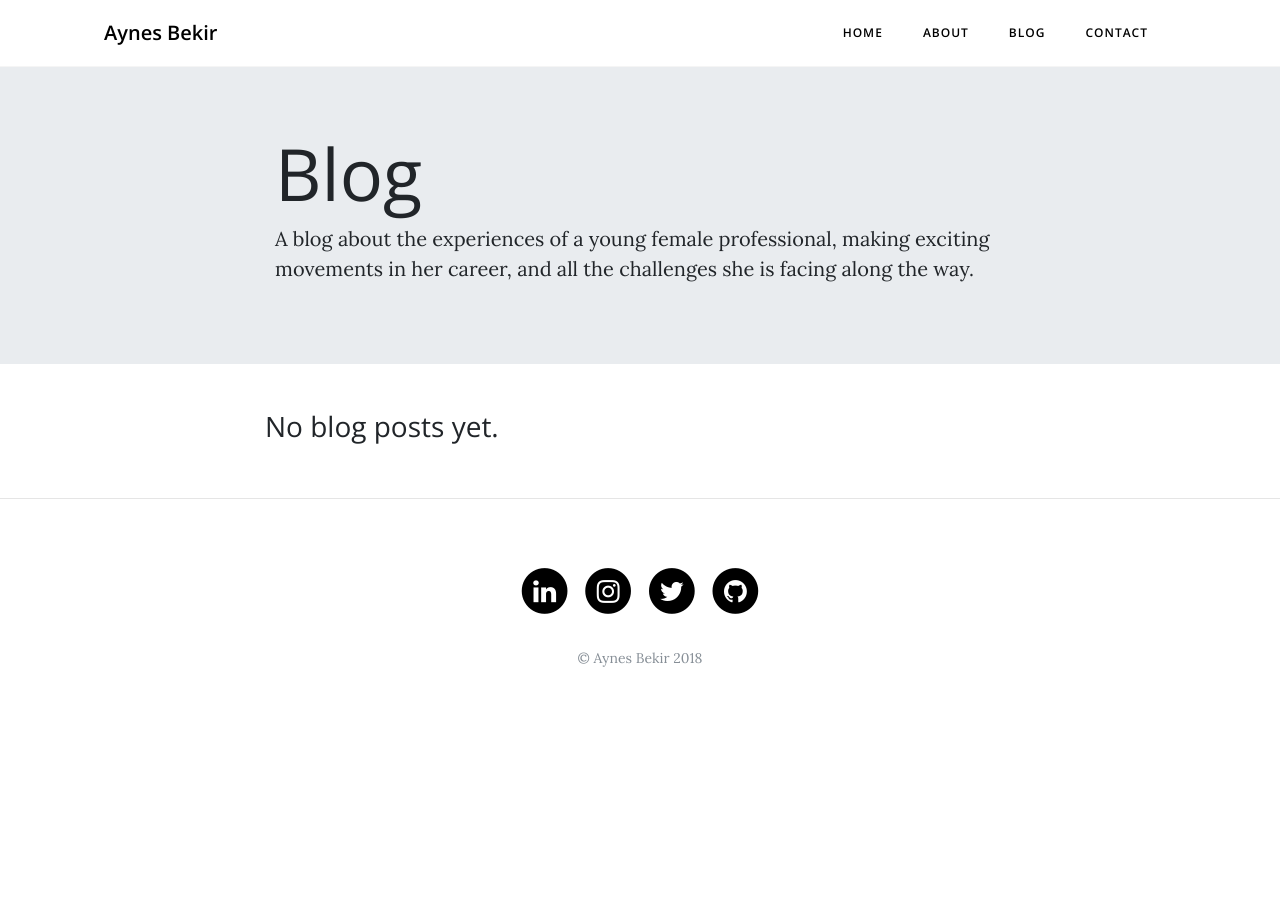
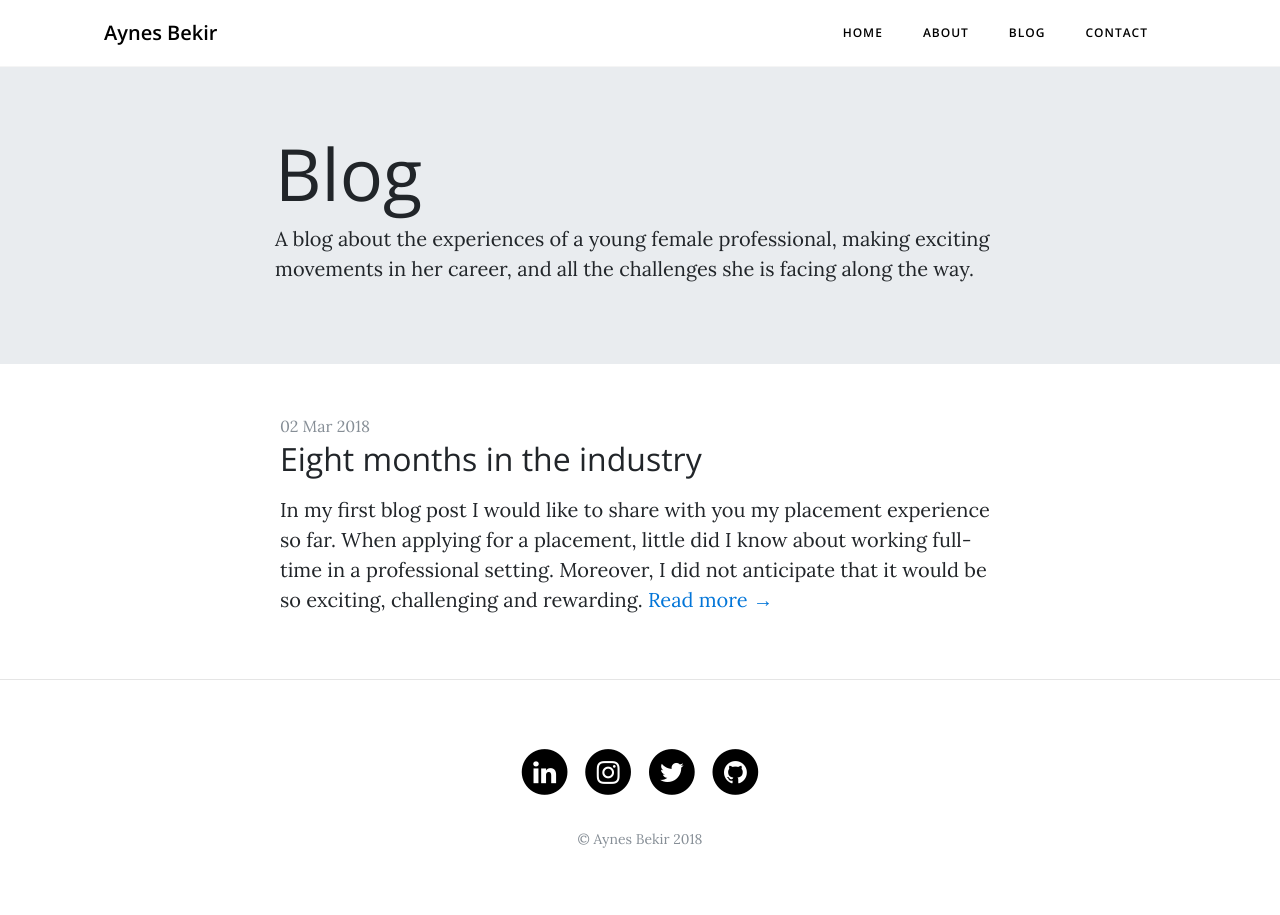
Before and after one commit to aynesbekir/blog, a Jekyll site: the page built from blog.html, in a window 1280 px wide. Built offline with Jekyll 4.4.1, drawn with Linux system fonts in a browser that asks for light colours; nearby versions of some CDN libraries; Markdown is read by kramdown in place of the engine named in the settings; part of the change alters nothing that is shown.

Commit message:
Added first blog post

```diff
--- /dev/null
+++ b/_posts/2018-03-02-eight-months-in-the-industry.md
@@ -0,0 +1,36 @@
+---
+layout: post
+blogpost: true
+index: true
+title: "Eight months in the industry"
+subtitle: "My placement experience so far..."
+author: "Aynes Bekir"
+description: "In my first blog post I would like to share with you my placement experience so far. When applying for a placement, little did I know about working full-time in a professional setting. Moreover, I did not anticipate that it would be so exciting, challenging and rewarding."
+comments: true
+permalink: /blog/:categories/:title/
+---
+In my first blog post I would like to share with you my placement experience so far. When applying for a placement, little did I know about working full-time in a professional setting. Moreover, I did not anticipate that it would be so exciting, challenging and rewarding.
+<br />
+#### **Exciting**
+It has been an exciting few months in the industry. I was given so many opportunities that I was unlikely to experience whilst studying at university. Being onsite with a client was one of the most exciting and invaluable experiences I have had during my placement.
+
+In this journey, there have been plenty of moments that made my pulse run up. The first time I received a compliment about my work, my first project kick-off meeting and my first correspondence with the client via phone. I am honestly grateful for all these moments which will remain entrenched in my memory.
+<br />
+#### **Challenging**
+I remember my first week in the office quite well, even though it was such a long time ago. This week was an emotional rollercoaster. New place, new people, new environment. It took a bit to get into the routine and find my feet, but it was all good once I settled in. Shout out to my colleagues who made me feel so welcome from the moment I stepped into the office.
+
+
+<center>![First working day ever](/img/first-day.jpeg)
+*This photo was taken on 3rd July, 2017 which was my first working day ever.<br />That morning I did not know what to expect and was very nervous and excited.*</center>
+
+
+Now when I look back, I see how much I have gone through and accomplished. I remember both the days when I felt very nervous and inexperienced and the productive days when I felt happy and did contribute to the company as my work had a positive impact on its performance. Working towards tight deadlines and on very complex projects was, undeniably, and is still sometimes stressful. In fact, I am sure many developers cannot forget the frustration they have felt when their first pieces of code were not working, and the many hours spent on trying to fix the bugs. But what kept me going through these moments was my passion for my job and determination to succeed.
+<br />
+#### **Rewarding**
+I am halfway through my placement now and have already had many opportunities where I put into practice the knowledge I have gained at university and the skills I have acquired previously.
+
+One of the things that I enjoy the most about my placement is the fact that I have had the chance to work on a few various projects. I have worked with different people and taken on new technologies while working on each one. I have had several experiences such as delivering a project from start to finish, contributing in the software development of business applications, and helping to deliver the company's .NET and Excel projects to a high quality.
+
+I have already learnt a lot and gained a wide range of skills that would not have been possible purely to gain from studying. That was one of the main reasons why I decided to do a year in industry and I have not regretted my decision at all. In fact, if I had the choice whether to apply for a placement or not, I would still go for it.
+
+Knowing that I have come a little way down a long road, I cannot wait to keep discovering and using new software development techniques and technologies. I look forward to all the challenges that lie ahead of me.
--- a/blog.html
+++ b/blog.html
@@ -12,8 +12,6 @@ permalink: /blog/
   <div class="container px-0 pt-3">
     <div class="row">
       <div class="col-lg-8 col-md-10 mx-auto">
-        <br />
-        <h3>No blog posts yet.</h3>
         <br />
         {% for post in site.posts %}
           <div class="article col-12 col-lg-9 col-xl-auto mb-5">
```
Also changed, not shown: img/first-day.jpeg (added).
